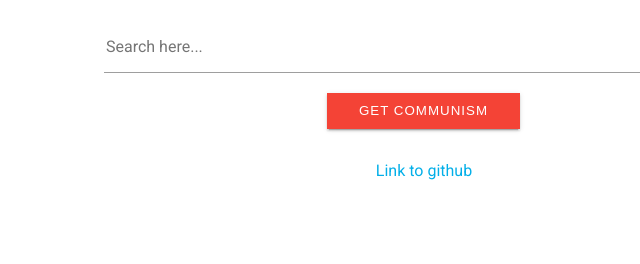
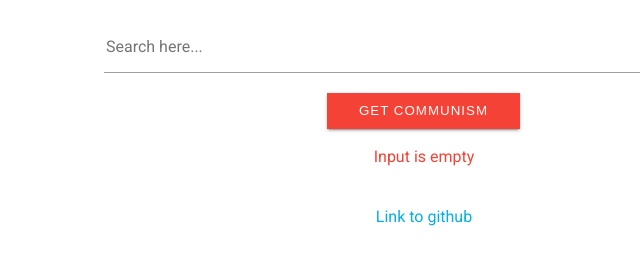
Before and after one commit to VladLimbean/Search-Engine, a plain HTML site: page webapp/client/index.html in a window 1280 px wide. Both pictures are taken after a click on the button "GET COMMUNISM". Shown: the part 142-406 px from the top of the page, without its empty margins (216-856 px from the left). Drawn offline with nearby package versions, Linux system fonts and the light colour scheme; no server answers.

Commit message:
Javascript code now cheks for valid input

```diff
--- a/webapp/client/code.js
+++ b/webapp/client/code.js
@@ -2,15 +2,27 @@ $(document).ready(function() {
     var baseUrl = "http://localhost:8080";
 
     $("#searchbutton").click(function() {
+		//Check input for correctness
+		var input = $('#searchbox').val();
+		if (input == "") {
+			$("#responsesize").html("<p>Input is empty</p>");
+			return;
+		}
+
         console.log("Sending request to server.");
         $.ajax({
             method: "GET",
             url: baseUrl + "/search",
-            data: {query: $('#searchbox').val()}
+            data: {query: input}
         }).success( function (data) {
             console.log("Received response " + data);
 
             $("#responsesize").html("<p>" + data.websites.length + " results found in " + data.time + " ms</p>");
+
+			if (data.websites.length == 0) {
+				return;
+			}
+
             buffer = "<div class=\"results-container\">";
             $.each(data.websites, function(index, value) {
 				buffer += "<div class=\"result-entry\">";
--- a/webapp/client/style.css
+++ b/webapp/client/style.css
@@ -102,5 +102,5 @@ input[type=text] {
 }
 
 footer {
-	padding-top: 30px;
+	padding: 20px 0;
 }
```
